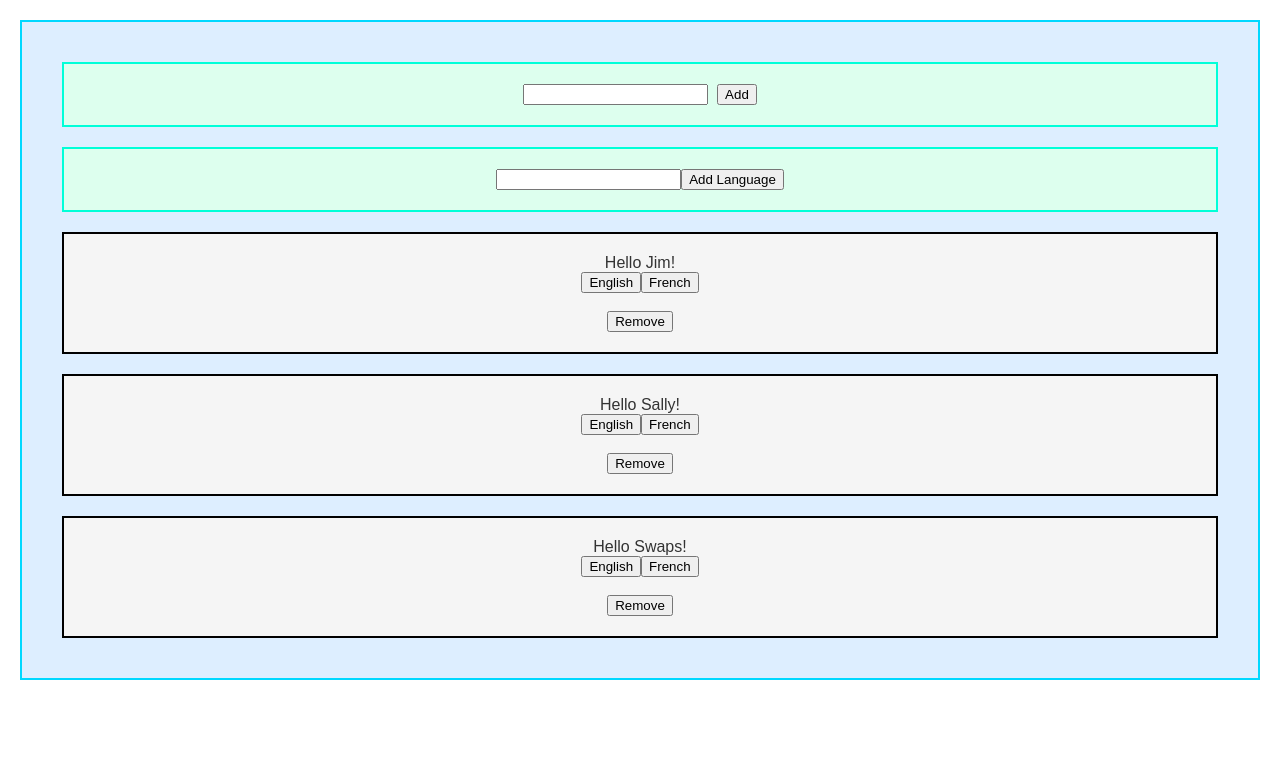
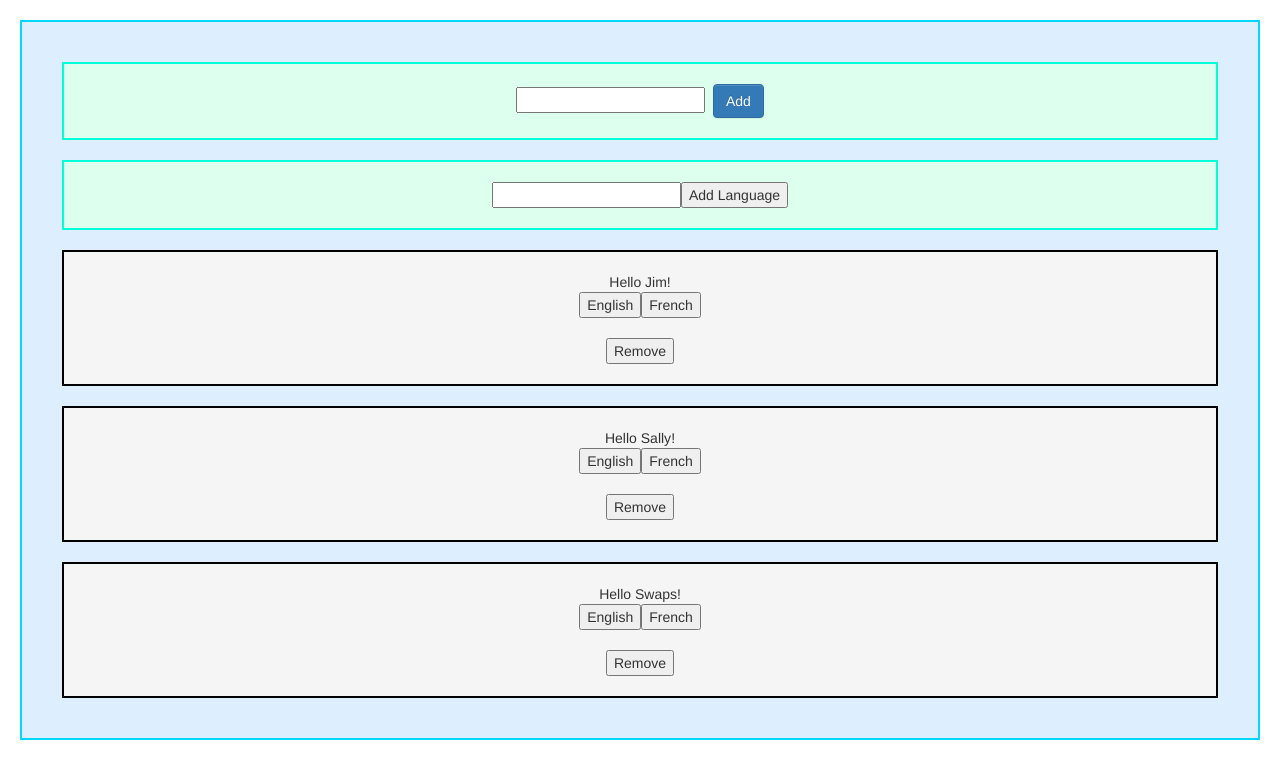
Before and after one commit to swapnils19/react_app, a React (Create React App) app: page / in a window 1280 px wide. Shown: the top 778 px of the page. Built offline with nearby package versions, Linux system fonts and the light colour scheme.

Commit message:
react-bootstrap added

```diff
--- a/package.json
+++ b/package.json
@@ -4,6 +4,7 @@
   "private": true,
   "dependencies": {
     "react": "^16.3.2",
+    "react-bootstrap": "^0.32.1",
     "react-dom": "^16.3.2",
     "react-scripts": "1.1.4"
   },
@@ -12,5 +13,8 @@
     "build": "react-scripts build",
     "test": "react-scripts test --env=jsdom",
     "eject": "react-scripts eject"
+  },
+  "devDependencies": {
+    "bootstrap": "^3.3.7"
   }
 }
--- a/src/AddGreeter.js
+++ b/src/AddGreeter.js
@@ -1,5 +1,7 @@
 import React, { Component } from "react";
 import './AddProps.css'
+import 'bootstrap/less/bootstrap.less'
+import { Button } from 'react-bootstrap';
 
 class AddGreeter extends Component {
     render() {
@@ -11,7 +13,7 @@ class AddGreeter extends Component {
                     value={this.state.greetingName}
                 />
                 &nbsp;&nbsp;
-                <button onClick={this.addGreeting}>Add</button>
+                <Button bsStyle="primary" onClick={this.addGreeting}>Add</Button>
             </div>
         );
     }
--- a/src/index.js
+++ b/src/index.js
@@ -1,5 +1,7 @@
 import React from 'react';
 import ReactDOM from 'react-dom';
+import 'bootstrap/dist/css/bootstrap.css';
+import 'bootstrap/dist/css/bootstrap-theme.css';
 import './index.css';
 import App from './App';
 import registerServiceWorker from './registerServiceWorker';
```
Also changed, not shown: 1 other file (tests, documents, lock files or other folders).
